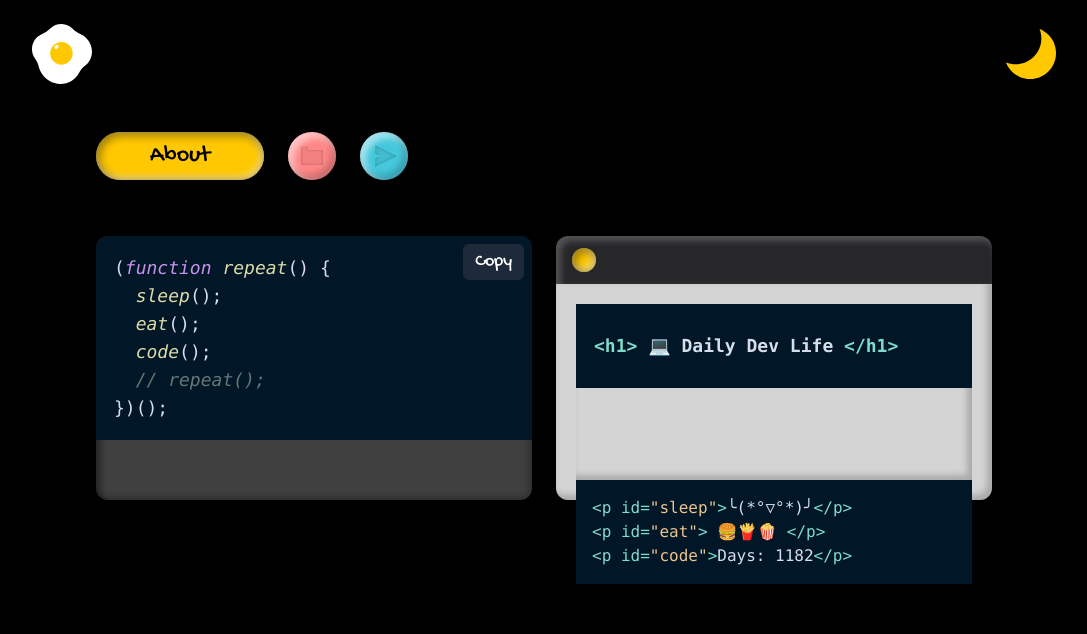
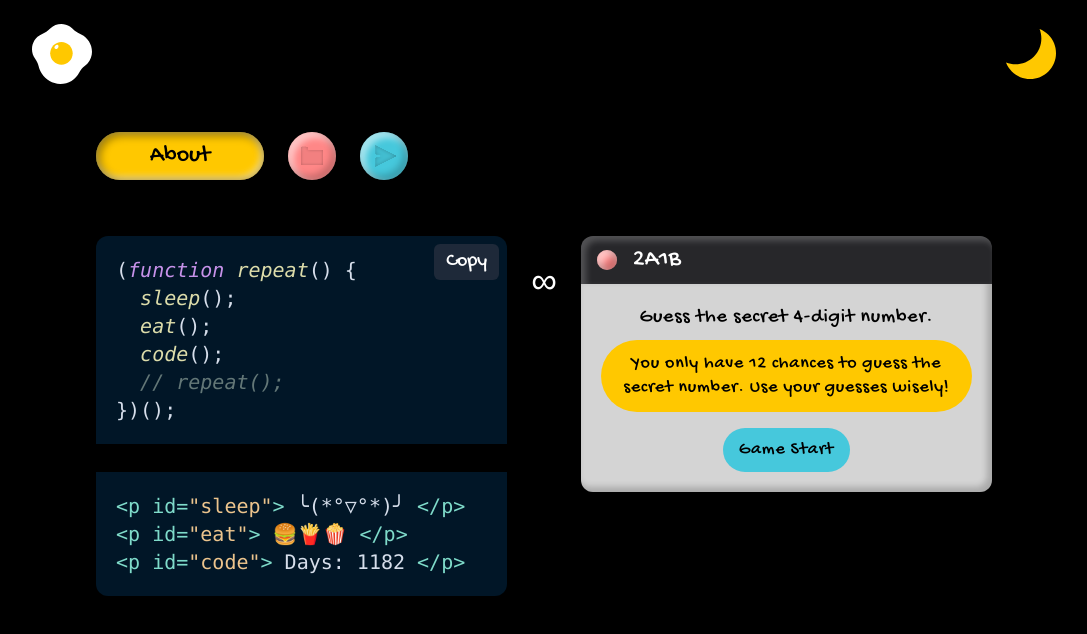
Before and after one commit to HsiaooooooJu/nextfolio, a Next.js app: page /about in a window 1280 px wide. Shown: the top 634 px of the page, without its empty margins (96-1183 px from the left). Built offline with nearby package versions, Linux system fonts and the light colour scheme.

Commit message:
feat(about): add 2A1B game

```diff
--- a/app/(home)/about/page.tsx
+++ b/app/(home)/about/page.tsx
@@ -1,50 +1,78 @@
+'use client'
+
+import { useState } from 'react'
 import getStartDay from '../../utils/getStartDay'
 import CodeBox from '../../ui/CodeBox'
 import cx from 'clsx'
+import Button from '../../ui/Button'
 
 export default function About() {
+    const [isStart, setIsStart] = useState<boolean>(false)
+    const gameStart = () => {
+        return setIsStart(true)
+    }
+
     const start = getStartDay(new Date('2022/02/04'))
     const now = getStartDay(new Date())
     const msPerDay = 1000 * 60 * 60 * 24
     const days = Math.floor((now - start) / msPerDay)
+    const width = 'mx-auto w-11/12 max-w-lg md:w-full'
 
     return (
-        <div className='font-code flex flex-col justify-between gap-6 sm:flex-row'>
+        <div className='flex flex-col justify-between gap-6 lg:flex-row'>
             <div
-                className={cx(
-                    'relative mx-auto w-80 max-w-md sm:w-full overflow-hidden',
-                    'inset-shadow-t-dark rounded-xl bg-neutral-700',
-                    'text-lg font-medium text-white',
-                )}
+                className={cx('relative overflow-hidden rounded-xl text-xl', width)}
             >
                 <CodeBox
                     language='javascript'
-                    code={
-                        `(function repeat() {
+                    code={`(function repeat() {
   sleep();
   eat();
   code();
   // repeat();
 })();`}
                 />
+
+                <br />
+                <CodeBox
+                    language='html'
+                    code={`<p id="sleep"> ╰(*°▽°*)╯ </p>
+<p id="eat"> 🍔🍟🍿 </p>
+<p id="code"> Days: ${days} </p>`}
+                />
             </div>
-            <div className='m-auto w-84 max-w-md sm:w-full'>
-                <div className='inset-shadow-t-light h-12 w-full rounded-t-xl bg-zinc-800 px-4 pt-3'>
-                    <div className='bg-canary inset-shadow-btn_active size-6 rounded-full'></div>
+            <p className='mt-6 text-center text-4xl'>∞</p>
+            <div className={width}>
+                <div
+                    className={cx(
+                        'inset-shadow-t-light flex h-12 w-full items-center gap-4 rounded-t-xl px-4',
+                        isStart ? 'bg-pink' : 'bg-zinc-800',
+                    )}
+                >
+                    <div
+                        className={cx(
+                            'size-5 rounded-full tracking-wider',
+                            isStart
+                                ? 'bg-canary inset-shadow-btn_active'
+                                : 'bg-pink inset-shadow-btn_default',
+                        )}
+                    ></div>
+                    <span className='font-hand align-bottom text-2xl text-white'>
+                        2A1B
+                    </span>
                 </div>
-                <div className='inset-shadow-b-dark h-54 w-full rounded-b-xl bg-neutral-300 p-5 text-black'>
-                    <CodeBox
-                        language='html'
-                        code={`<h1> 💻 Daily Dev Life </h1>`}
-                        className='text-lg leading-12 font-bold'
-                    />
-                    <CodeBox
-                        language='html'
-                        code={`<p id="sleep">╰(*°▽°*)╯</p>
-<p id="eat"> 🍔🍟🍿 </p>
-<p id="code">Days: ${days}</p>`}
-                    />
-                    <p className='text-4xl'>∞</p>
+                <div className='font-hand inset-shadow-b-dark mx-auto w-full rounded-b-xl bg-neutral-300 p-5 text-center tracking-wider text-black'>
+                    <p className='mb-2 text-xl'>Guess the secret 4-digit number.</p>
+                    <p className='bg-canary rounded-full px-5 py-3 text-lg leading-6'>
+                        You only have 12 chances to guess the secret number. Use your
+                        guesses wisely!
+                    </p>
+                    <Button
+                        onClick={gameStart}
+                        className='bg-blue mt-4 rounded-full px-4 py-2 text-lg'
+                    >
+                        Game Start
+                    </Button>
                 </div>
             </div>
         </div>
--- a/app/globals.css
+++ b/app/globals.css
@@ -15,7 +15,7 @@ body {
 
     --font-default: 'Poppins', serif;
     --font-hand: 'Gochi Hand', serif;
-    --font-code: 'source code pro', sans-serif;
+    --font-code: 'Source Code Pro', mono;
 
     --inset-shadow-btn_default:
         inset -4px -4px 6px 1px rgb(0 0 0 / 0.2),
--- a/app/ui/CodeBox.tsx
+++ b/app/ui/CodeBox.tsx
@@ -43,17 +43,19 @@ export default function CodeBox({ code, language, className }: CodeBoxProps) {
 
     return (
         <>
-			{language === 'javascript' &&
-				<Button onClick={copyToClipboard} className='absolute top-2 right-2 font-hand bg-gray-800 text-white text-md px-3 py-1 rounded-md transition'>
+            {language === 'javascript' && (
+                <Button
+                    onClick={copyToClipboard}
+                    className='font-hand text-md absolute top-2 right-2 rounded-md bg-gray-800 px-3 py-1 text-white transition'
+                >
                     {copied ? 'Copied!' : 'Copy'}
                 </Button>
-			}
-			<pre className='inset-shadow-b-dark h-full'>
+            )}
+            <pre>
                 <code ref={codeRef} className={cx(language, className)}>
                     {code}
                 </code>
             </pre>
-
         </>
     )
 }
--- a/app/ui/fonts.ts
+++ b/app/ui/fonts.ts
@@ -1,4 +1,4 @@
-import { Poppins, Gochi_Hand } from 'next/font/google'
+import { Poppins, Gochi_Hand, Source_Code_Pro } from 'next/font/google'
 
 export const poppins = Poppins({
     subsets: ['latin'],
@@ -12,3 +12,10 @@ export const gochiHand = Gochi_Hand({
     weight: ['400'],
     variable: '--font-gochi-hand',
 })
+
+export const sourceCode = Source_Code_Pro({
+    subsets: ['latin'],
+    weight: ['300', '400', '500', '700'],
+    style: ['normal'],
+    variable: '--font-code',
+})
```
Lines whose indentation alone changed are shown as unchanged.
